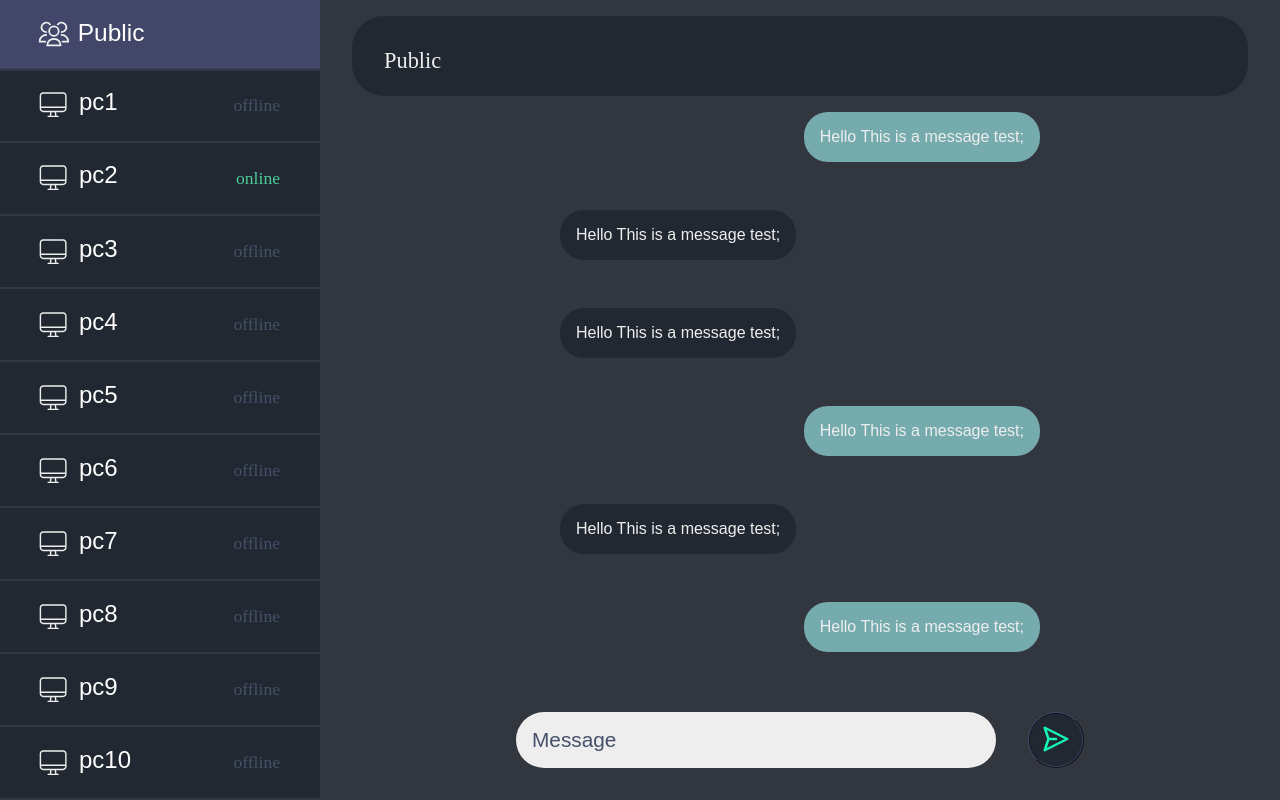
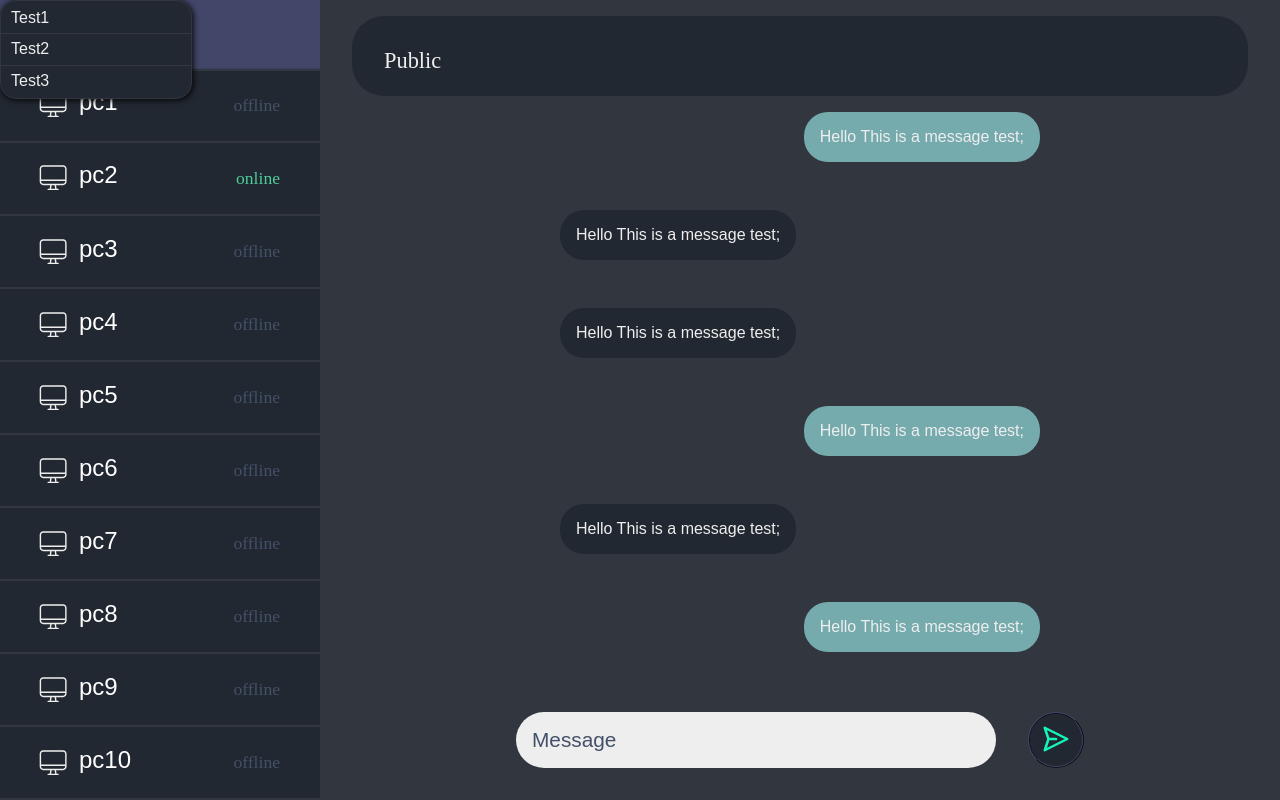
Before and after one commit to sharifloo-net/chatmat, a PHP site: page / in a window 1280 px wide. Run offline with PHP 8.4, Linux system fonts and the light colour scheme.

Commit message:
add basic context menu styles

```diff
--- a/index.php
+++ b/index.php
@@ -201,6 +201,19 @@
             </button>
         </div>
     </div>
+    <div id="context-menu">
+        <ul>
+            <li>
+                <div>Test1</div>
+            </li>
+            <li>
+                <div>Test2</div>
+            </li>
+            <li>
+                <div>Test3</div>
+            </li>
+        </ul>
+    </div>
 </div>
 </body>
 </html>
--- a/themes/default/css/style.css
+++ b/themes/default/css/style.css
@@ -204,3 +204,51 @@ body, html {
     font-weight: bold;
     border: 2px #424769 ridge;
 }
+
+#context-menu {
+    position: absolute;
+    width: 12rem;
+    height: fit-content;
+    background-color: #222831;
+    color: #EEEEEE;
+    border: 1px solid #31363F;
+    box-shadow: 1px 1px 6px #000000;
+    border-radius: 1rem;
+}
+
+#context-menu ul {
+    list-style: none;
+    width: 100%;
+    margin: 2px 0;
+    line-height: 1.4em;
+}
+
+#context-menu li {
+    width: 100%;
+    margin-inline: auto;
+    padding: 2px 0;
+    border-bottom: 1px ridge #31363F;
+}
+
+#context-menu li:first-of-type {
+    border-radius: 1rem 1rem 0 0;
+}
+
+#context-menu li:last-of-type {
+    border-radius: 0 0 1rem 1rem;
+}
+
+#context-menu li div {
+    transition: 0.3s;
+    padding: 2px 10px;
+}
+
+#context-menu li:last-of-type {
+    border-bottom: none;
+}
+
+#context-menu li:hover {
+    transition: 0.4s;
+    background-color: #31363F;
+    cursor: pointer;
+}
--- a/themes/default/js/script.js
+++ b/themes/default/js/script.js
@@ -47,3 +47,7 @@ document.getElementById('left-panel').onclick = (e) => {
             e.target.closest('.left-panel-item').querySelector('.left-online-status').style.color = '#9DB2BF';
     }
 }
+
+window.oncontextmenu = (e) => {
+    e.preventDefault();
+}
```
